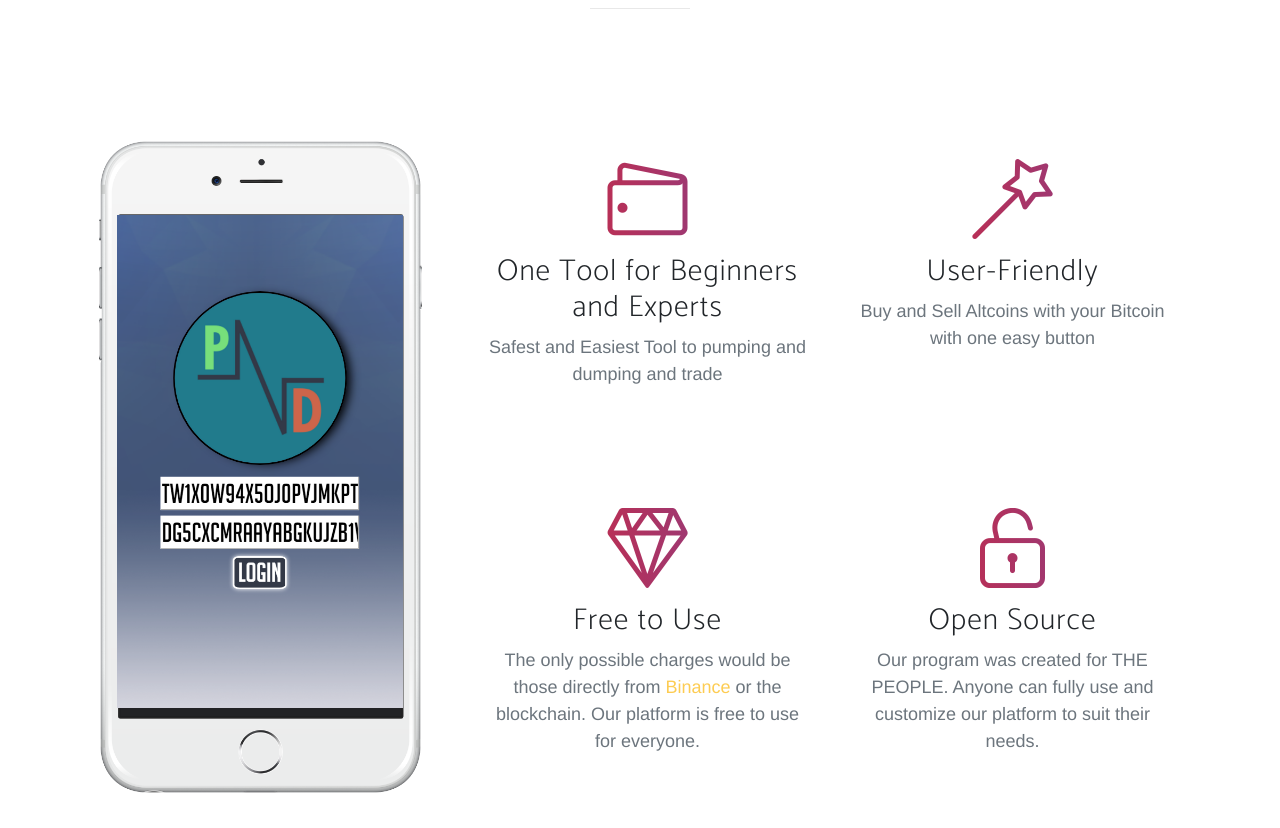
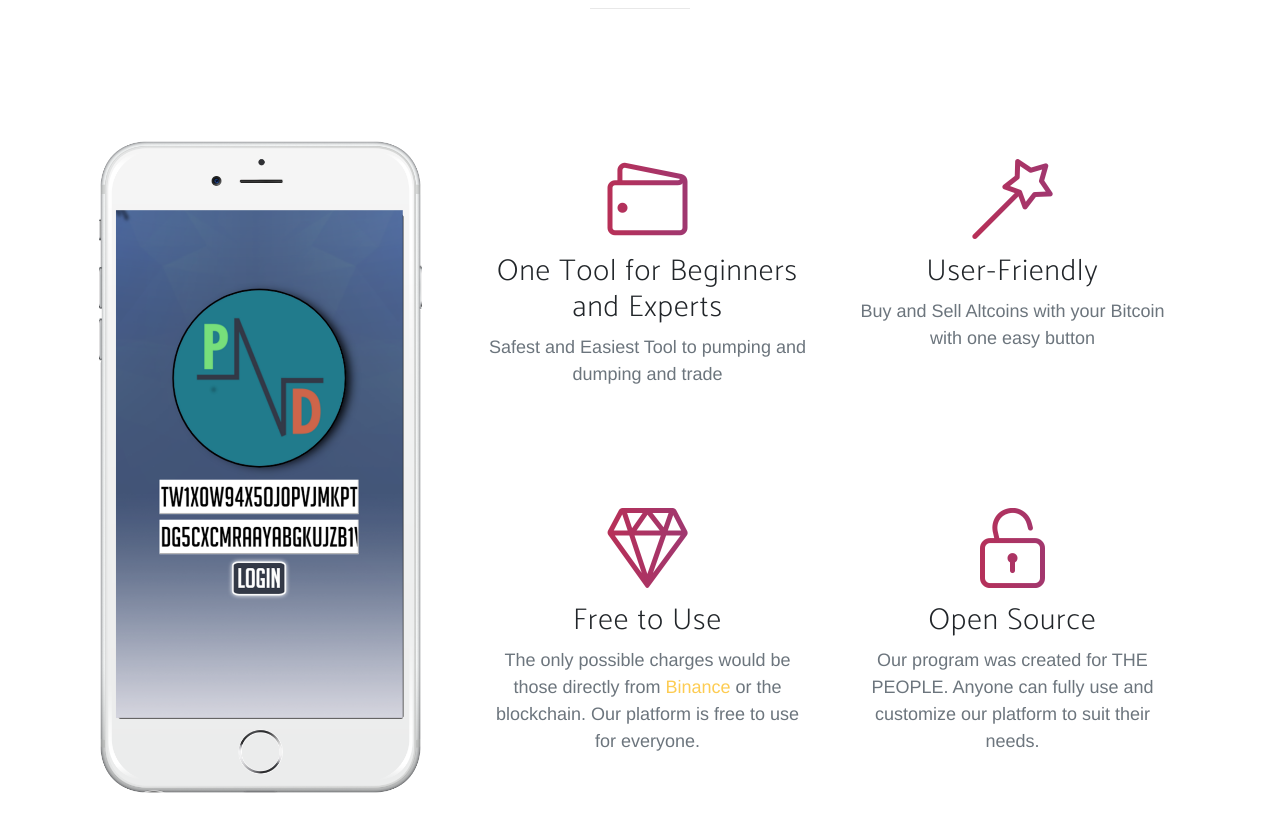
Before and after one commit to pump-n-dump/pump-n-dump.github.io, a plain HTML site: page index.html in a window 1280 px wide. Shown: the part 1540-2368 px from the top of the page. Drawn offline with Linux system fonts and the light colour scheme; a web font is replaced by a local one.

Commit message:
Website edits

```diff
--- a/index.html
+++ b/index.html
@@ -90,16 +90,12 @@
         <div class="row">
           <div class="col-lg-4 my-auto">
             <div class="device-container">
-              <div class="device-mockup iphone6_plus portrait white">
-                <div class="device">
-                  <div class="screen">
-                    <img src="./img/capture.png" class="img-fluid" alt="">
+
+                    <img src="./img/app.png" class="img-fluid" alt="">
                   </div>
                   <div class="button">
-                  </div>
+
                 </div>
-              </div>
-            </div>
           </div>
           <div class="col-lg-8 my-auto">
             <div class="container-fluid">
```
Also changed, not shown: img/app.png (added).
